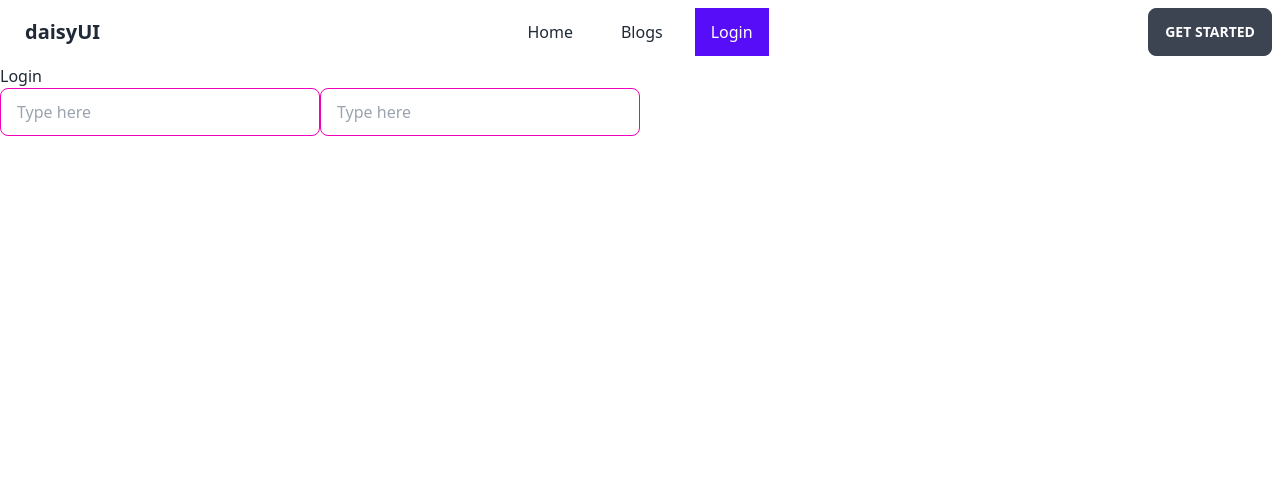
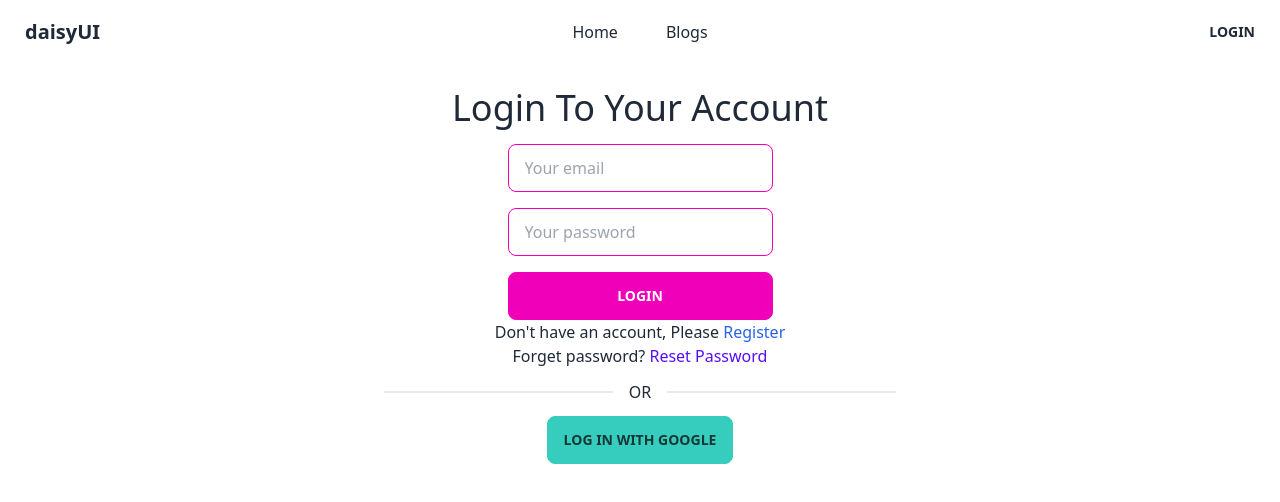
Before and after one commit to kdipto1/manufacturer-website-client-side, a React (Create React App) app: page /login in a window 1280 px wide. Shown: the top 502 px of the page. Built offline with nearby package versions, Linux system fonts and the light colour scheme; no server answers.

Commit message:
login page added

```diff
--- a/package.json
+++ b/package.json
@@ -11,6 +11,7 @@
     "react": "^18.1.0",
     "react-dom": "^18.1.0",
     "react-firebase-hooks": "^5.0.3",
+    "react-hook-form": "^7.31.2",
     "react-icons": "^4.3.1",
     "react-loader-spinner": "^6.0.0-0",
     "react-loading-skeleton": "^3.1.0",
@@ -18,6 +19,7 @@
     "react-responsive-carousel": "^3.2.23",
     "react-router-dom": "6",
     "react-scripts": "5.0.1",
+    "react-toastify": "^9.0.1",
     "web-vitals": "^2.1.0"
   },
   "scripts": {
--- a/src/App.js
+++ b/src/App.js
@@ -4,6 +4,9 @@ import Home from "./Pages/Home/Home";
 import Login from "./Pages/Login/Login";
 import NotFound from "./Pages/NotFound/NotFound";
 import Header from "./Pages/Shared/Header";
+import "react-toastify/dist/ReactToastify.css";
+import { ToastContainer } from "react-toastify";
+import Register from "./Pages/Login/Register";
 
 function App() {
   return (
@@ -13,8 +16,10 @@ function App() {
         <Route path="/" element={<Home />} />
         <Route path="/blogs" element={<Blogs />} />
         <Route path="/login" element={<Login />} />
+        <Route path="/register" element={<Register />} />
         <Route path="*" element={<NotFound />}/>
       </Routes>
+      <ToastContainer/>
     </div>
   );
 }
--- a/src/Pages/Login/Login.js
+++ b/src/Pages/Login/Login.js
@@ -1,19 +1,126 @@
-import React from "react";
+import React, { useEffect, useRef } from "react";
+import {
+  useAuthState,
+  useSendEmailVerification,
+  useSendPasswordResetEmail,
+  useSignInWithEmailAndPassword,
+} from "react-firebase-hooks/auth";
+import { useForm } from "react-hook-form";
+import { Link, useLocation, useNavigate } from "react-router-dom";
+import { toast } from "react-toastify";
+import auth from "../../firebase.init";
+import Loading from "../Utility/Loading";
+import SocialLogin from "./SocialLogin";
 
 const Login = () => {
+  const {
+    register,
+    formState: { errors },
+    handleSubmit,
+  } = useForm();
+  const [signInWithEmailAndPassword, user, loading, error] =
+    useSignInWithEmailAndPassword(auth);
+  const [sendPasswordResetEmail, sending, resetError] =
+    useSendPasswordResetEmail(auth);
+  const emailRef = useRef("");
+  let navigate = useNavigate();
+  let location = useLocation();
+  let from = location.state?.from?.pathname || "/";
+  useEffect(() => {
+    if (error) {
+      toast(error?.message);
+    }
+    if (loading) {
+      return <Loading />;
+    }
+    if (user) {
+      navigate(from, { replace: true });
+    }
+  }, [error, from, loading, user, navigate]);
+  const onSubmit = async (data) => {
+    // console.log(data);
+    await signInWithEmailAndPassword(data?.email, data?.password);
+  };
+  const resetPassword = async () => {
+    const email = emailRef?.current?.value;
+    if (email) {
+      await sendPasswordResetEmail(email);
+      toast("Sent email");
+    } else {
+      toast("please enter your email address");
+    }
+  };
   return (
-    <div>
-      <h2>Login</h2>
+    <div className="flex flex-col justify-center items-center mt-6">
+      <h2 className="text-4xl mb-4">Login To Your Account</h2>
+      <form onSubmit={handleSubmit(onSubmit)}>
         <input
-        type="text"
-        placeholder="Type here"
+          type="email"
+          ref={emailRef}
+          placeholder="Your email"
           className="input input-bordered input-secondary w-full max-w-xs"
+          {...register("email", {
+            required: {
+              value: true,
+              message: "Please input your email",
+            },
+          })}
         />
+        <label className="label">
+          {errors?.email?.type === "required" && (
+            <span className="label-text-alt text-red-500">
+              {errors?.email.message}
+            </span>
+          )}
+        </label>
+        {/* ++++++++++++++++++++++ */}
         <input
-        type="text"
-        placeholder="Type here"
+          type="password"
+          placeholder="Your password"
           className="input input-bordered input-secondary w-full max-w-xs"
+          {...register("password", {
+            required: {
+              value: true,
+              message: "Please input password",
+            },
+            minLength: {
+              value: 6,
+              message: "Password should be more than 6 character",
+            },
+          })}
         />
+        <label className="label">
+          {errors?.password?.type === "required" && (
+            <span className="label-text-alt text-red-500">
+              {errors?.password.message}
+            </span>
+          )}
+          {errors?.password?.type === "minLength" && (
+            <span className="label-text-alt text-red-500">
+              {errors?.password.message}
+            </span>
+          )}
+        </label>
+        <input
+          className="btn btn-secondary w-full max-w-xs text-white"
+          type="submit"
+          value="Login"
+        />
+      </form>
+      <p>
+        Don't have an account, Please{" "}
+        <Link className="text-blue-600" to="/register">
+          Register
+        </Link>{" "}
+      </p>
+      <p className="">
+        Forget password?{" "}
+        <span className="text-primary" onClick={resetPassword}>
+          Reset Password
+        </span>
+      </p>
+      <div className="w-2/5 mx-auto divider">OR</div>
+      <SocialLogin className="inline-block text-center mx-auto" />
     </div>
   );
 };
--- a/src/Pages/Login/SocialLogin.js
+++ b/src/Pages/Login/SocialLogin.js
@@ -1,9 +1,27 @@
-import React from "react";
+import React, { useEffect } from "react";
 import { useSignInWithGoogle } from "react-firebase-hooks/auth";
+import { useLocation, useNavigate } from "react-router-dom";
+import { toast } from "react-toastify";
 import auth from "../../firebase.init";
+import Loading from "../Utility/Loading";
 
 const SocialLogin = () => {
+  const navigate = useNavigate();
+  const location = useLocation();
+  let from = location.state?.from?.pathname || "/";
   const [signInWithGoogle, user, loading, error] = useSignInWithGoogle(auth);
+  useEffect(() => {
+    if (user) {
+      navigate(from, { replace: true });
+    }
+    if (loading) {
+      <Loading />;
+      return;
+    }
+    if (error) {
+      toast(error?.message);
+    }
+  }, [from, user, navigate, error, loading]);
   return (
     <div className="">
       <button className="btn btn-accent" onClick={() => signInWithGoogle()}>
--- a/src/Pages/Shared/Header.js
+++ b/src/Pages/Shared/Header.js
@@ -1,18 +1,25 @@
-import React from 'react';
-import { NavLink } from 'react-router-dom';
+import { signOut } from "firebase/auth";
+import React from "react";
+import { useAuthState } from "react-firebase-hooks/auth";
+import { Link, NavLink } from "react-router-dom";
+import auth from "../../firebase.init";
+import Loading from "../Utility/Loading";
 
 const Header = () => {
-  const menuItems = (<>
+  const [user, loading, error] = useAuthState(auth);
+  if (loading) {
+    return <Loading/>
+  }
+  const menuItems = (
+    <>
       <li className="">
         <NavLink to="/">Home</NavLink>
       </li>
       <li className="lg:ml-4">
         <NavLink to="/blogs">Blogs</NavLink>
       </li>
-    <li className="lg:ml-4">
-      <NavLink to="/login">Login</NavLink>
-    </li>
-  </>)
+    </>
+  );
   return (
     <div className="navbar bg-base-100">
       <div className="navbar-start">
@@ -40,15 +47,39 @@ const Header = () => {
             {menuItems}
           </ul>
         </div>
-        <NavLink to="/" className="btn btn-ghost normal-case text-xl">daisyUI</NavLink>
+        <NavLink to="/" className="btn btn-ghost normal-case text-xl">
+          daisyUI
+        </NavLink>
       </div>
       <div className="navbar-center hidden lg:flex">
-        <ul className="menu menu-horizontal p-0">
-          {menuItems}
+        <ul className="menu menu-horizontal p-0">{menuItems}</ul>
+      </div>
+      <div className="navbar-end">
+        {user ? (
+          <div className="dropdown dropdown-end">
+            <label tabIndex="0" className="btn btn-ghost rounded-btn">
+              {user?.email}
+            </label>
+            <ul
+              tabIndex="0"
+              className="menu dropdown-content p-2 shadow bg-base-100 rounded-box w-52 mt-4"
+            >
+              <li>
+                <a>Item 1</a>
+              </li>
+              <li>
+                <a>Item 2</a>
+              </li>
+              <li>
+                <a onClick={() => signOut(auth)}>Log out</a>
+              </li>
             </ul>
           </div>
-      <div className="navbar-end">
-        <a className="btn">Get started</a>
+        ) : (
+          <label tabIndex="0" className="btn btn-ghost rounded-btn">
+            <NavLink to="/login">Login</NavLink>
+          </label>
+        )}
       </div>
     </div>
   );
```
Also changed, not shown: 1 other file (tests, documents, lock files or other folders). Lines whose indentation alone changed are shown as unchanged.
